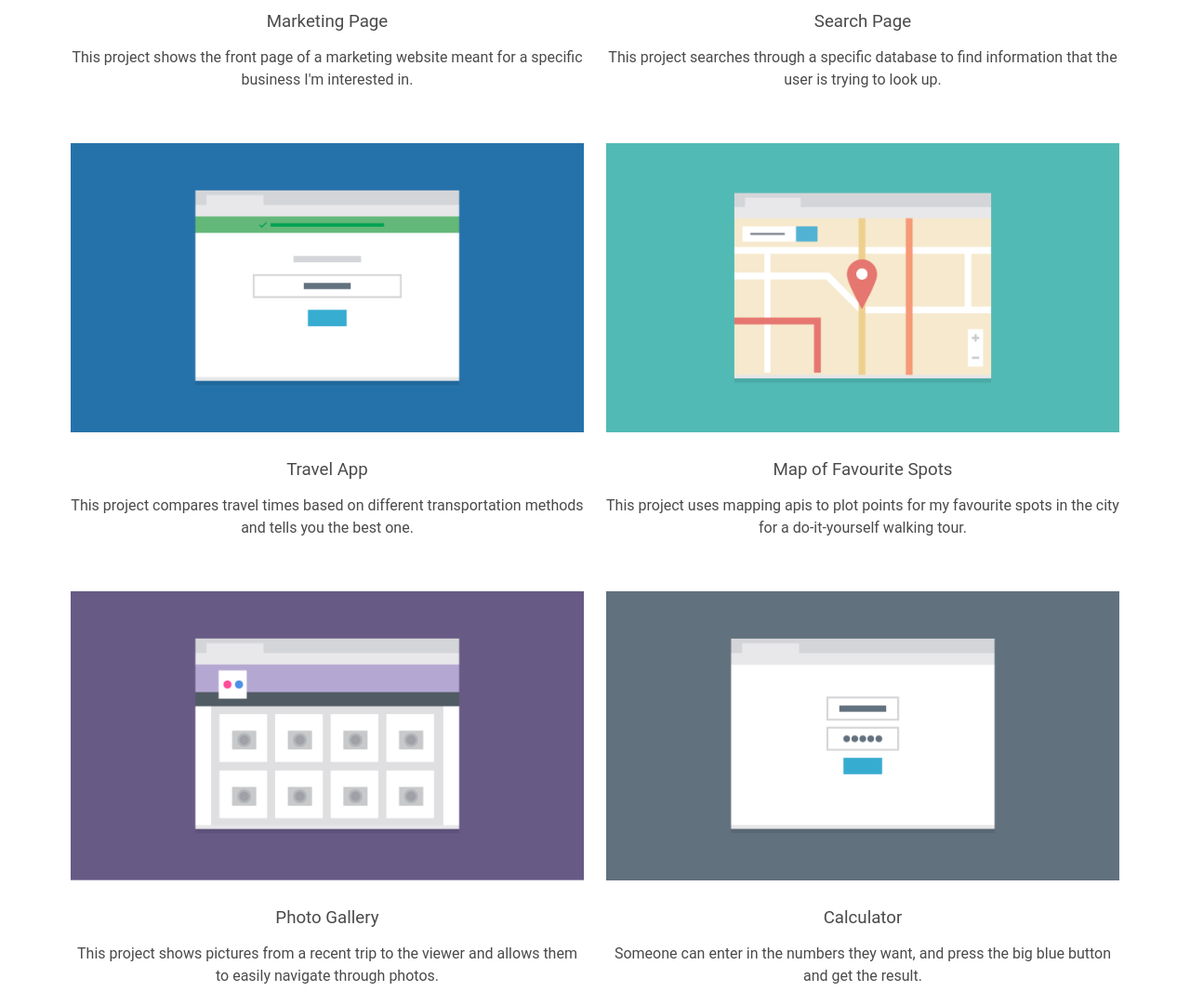
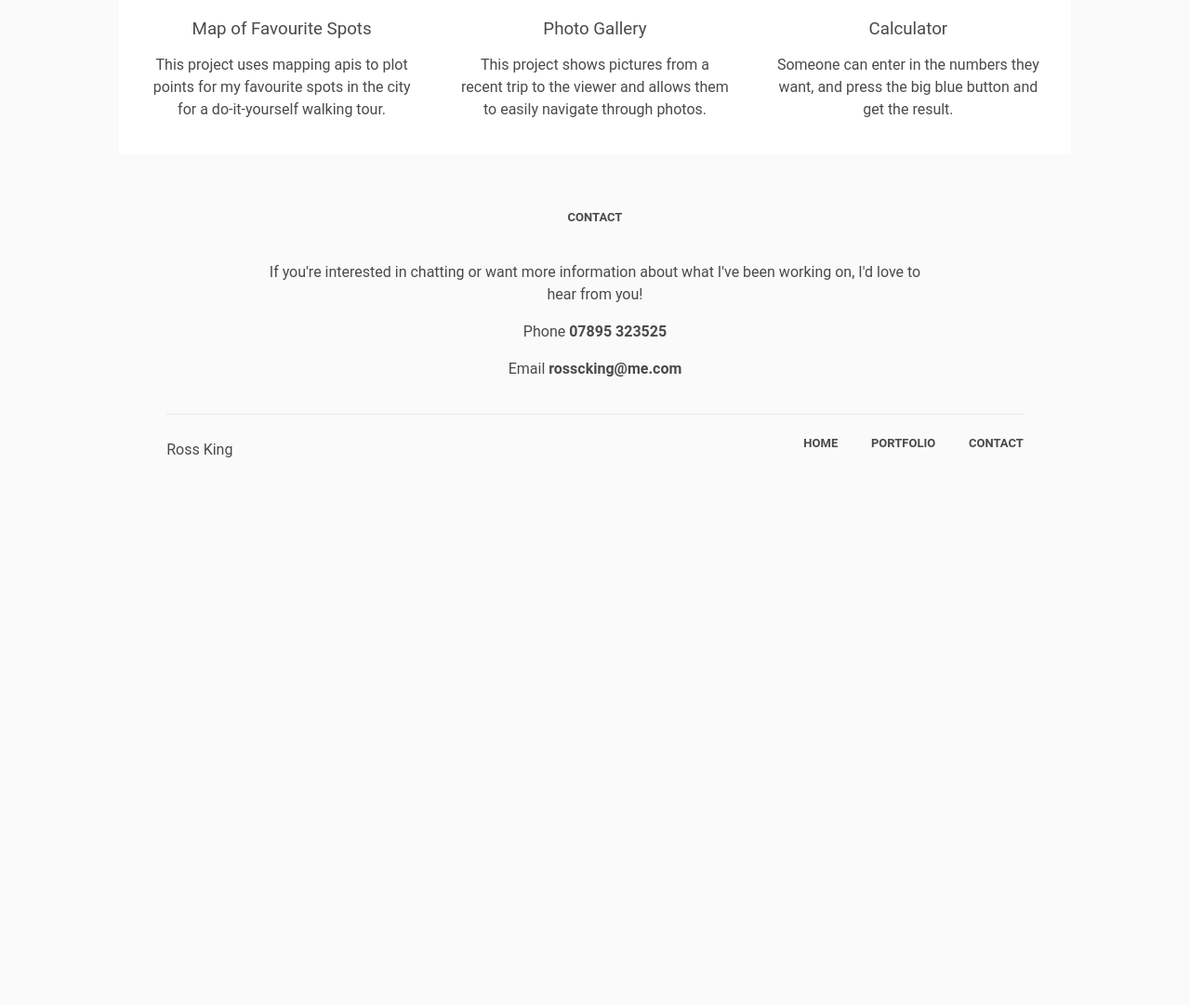
Before and after one commit to nym1k/responsive_layout_v2, a plain HTML site: page index.html in a window 1280 px wide. Shown: the part 980-2061 px from the top of the page at 93% size. After the commit the page ends 1502 px from the top, so only its background shows below. Drawn offline with Linux system fonts and the light colour scheme.

Commit message:
Added breakpoint for desktop devices, fixed various display issues
Added breakpoint for desktop devices, fixed various display issues,
updated tablet breakpoint to 768

```diff
--- a/css/styles.css
+++ b/css/styles.css
@@ -16,6 +16,7 @@ body {
 
 h2 {
 	font-size: 0.813em; /* 13px */
+	margin: 40px auto;
 }
 
 h3 {
@@ -42,22 +43,18 @@ a:hover {
 /* Section Styles */
 
 .wrapper {
-	max-width: 100%;
+	width: 100%;
+	max-width: 1024px;
 	margin: 0 auto;
 }
 
 .project {
 /*	border: 2px solid red;*/
-	margin-top: 20px;
+	margin-bottom: 20px;
 }
 
 header {
 	padding: 0 5%;
-}
-
-header,
-main {
-	text-align: center;
 }
 
 nav {
@@ -67,10 +64,13 @@ nav {
 
 nav li {
 	list-style: none;
-	display: block;
 	padding: 10px 0;
 	background: #fff;
 	margin: 5px 0;
+}
+
+nav a {
+	display: block;
 }
 
 #about {
@@ -79,34 +79,40 @@ nav li {
 }
 
 #about img {
-
+	width: 75%;
 }
 
 #portfolio {
 	background: #fff;
-	padding: 40px 5%;
-}
-
-#portfolio img {
-	margin-top: 20px;
-}
-
-#contact {
-	padding: 50px 0;
-	border-bottom: 1px solid #e7e7e7;
+	padding: 0 5%;
 }
 
 footer {
-	padding: 10px 5%;
+	width: 90%;
+	margin: 0 auto;
+	border-top: 1px solid #e7e7e7;
+	padding: 10px 0;
 	display: flex;
 	justify-content: space-between;
+}
+
+.back-to-top {
+	display: block;
+}
+
+.bottom-nav {
+	display: none;
+}
+
+.bottom-nav li {
+	list-style: none;
 }
 
 img {
 	width: 100%;
 }
 
-@media screen and (min-width: 720px) {
+@media screen and (min-width: 768px) {
 
 	h2 {
 		width: 100%;
@@ -126,23 +132,63 @@ img {
 	#about {
 		display: flex;
 		text-align: left;
+		padding: 35px 3%;
 	}
 
 	#about img {
 		order: 2;
+		margin-left: 2%;
 	}
 
 	#portfolio {
 		display: flex;
 		flex-wrap: wrap;
-		justify-content: space-around;
+		justify-content: space-between;
+		padding-left: 3%;
+		padding-right: 3%;
 	}
 
 	.project {
-		width: 48%;
+		width: 49%;
 	}
 
 	#contact {
 		width: 70%;
 		margin: 0 auto;
+		padding: 20px 0;
 	}
+
+	.back-to-top {
+		display: none;
+	}
+
+	.bottom-nav {
+		display: flex;
+		justify-content: space-between;
+		width: 40%;
+		font-size: 0.813em; /* 13px */
+	}
+
+	@media screen and (min-width: 1024px) {
+
+		header {
+			display: flex;
+			flex-wrap: wrap;
+		}
+
+		nav {
+			margin: 0;
+			justify-content: space-between;
+		}
+
+		h1 {
+			margin-right: auto;
+		}
+
+		.project {
+			width: 30%;
+		}
+
+		.bottom-nav {
+			width: 30%;
+		}
--- a/index.html
+++ b/index.html
@@ -16,6 +16,7 @@
 			<li><a href="#">HOME</a></li>
 			<li><a href="#portfolio">PORTFOLIO</a></li>
 			<li><a href="#contact">CONTACT</a></li>
+		</nav>
 	</header>
 
 	<main>
@@ -60,14 +61,19 @@
 		<div id="contact">
 			<h2>CONTACT</h2>
 			<p>If you're interested in chatting or want more information about what I've been working on, I'd love to hear from you!</p>
-			<p>Phone <strong>132423525</strong></p>
+			<p>Phone <strong>07895 323525</strong></p>
 			<p>Email <strong>rosscking@me.com</strong></p>
 		</div>
-
-		<footer>
-			<p>Ross King</p>
-			<p><a href="#">BACK TO TOP</a></p>
-		</footer>
+	</main>
+	<footer>
+		<p>Ross King</p>
+		<p class="back-to-top"><a href="#">BACK TO TOP</a></p>
+		<ul class="bottom-nav">
+			<li><a href="#">HOME</a></li>
+			<li><a href="#portfolio">PORTFOLIO</a></li>
+			<li><a href="#contact">CONTACT</a></li>
+		</ul>
+	</footer>
 </div>
 
 </body>
```
